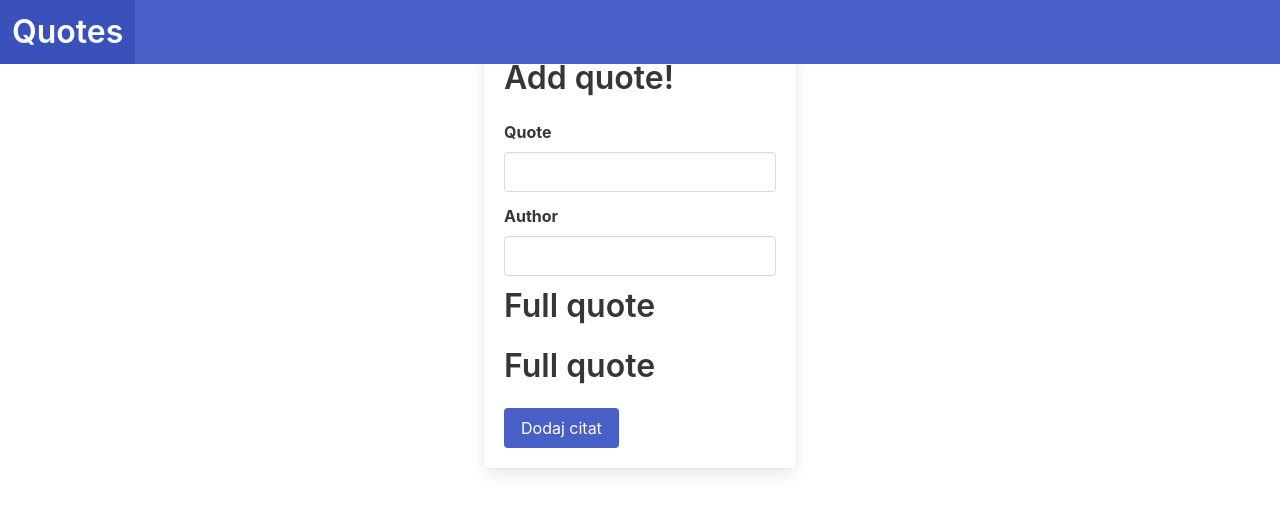
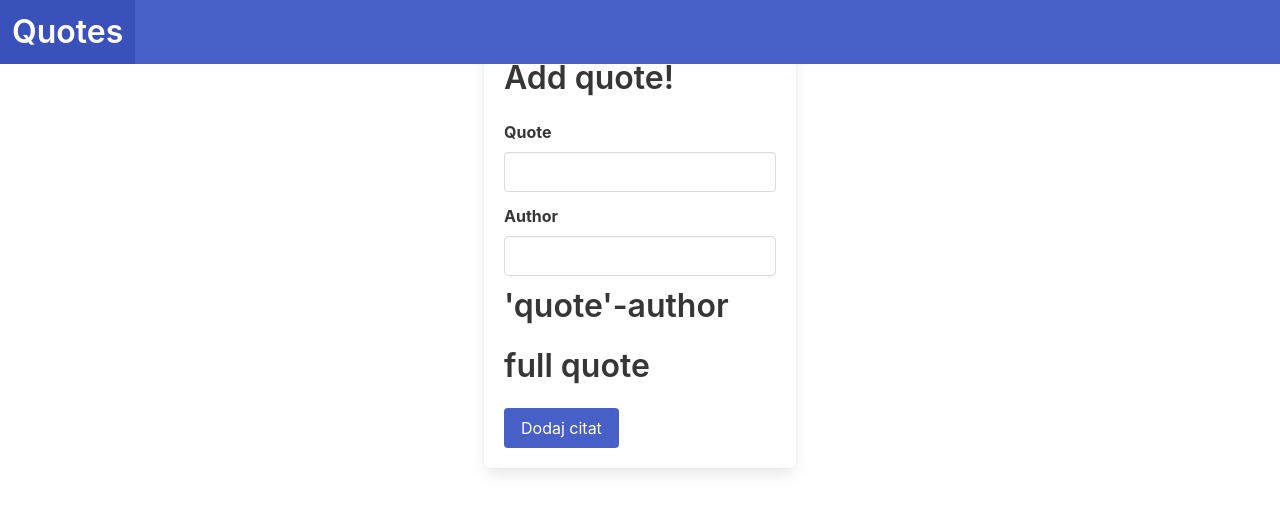
Before and after one commit to ivekccc/MobilnoRacunarstvo, an Angular app: page / in a window 1280 px wide. Shown: the top 512 px of the page. Built offline with nearby package versions, Linux system fonts and the light colour scheme.

Commit message:
Novi primer data binding-a

```diff
--- a/src/app/quote-form/quote-form.component.html
+++ b/src/app/quote-form/quote-form.component.html
@@ -14,9 +14,9 @@
                     <input type="text" class="input">
                 </div>
             </div>
-            <p class="title">Full quote</p>
-            <p class="title">Full quote</p>
-            <button class="button is-link">Dodaj citat</button>
+            <p class="title">'{{text}}'-{{author}}</p>
+            <p class="title" [innerText]="fullQuote"></p>
+            <button class="button is-link" (click)="onAddQuote()">Dodaj citat</button>
         </div>
     </div>
 </div>
--- a/src/app/quote-form/quote-form.component.ts
+++ b/src/app/quote-form/quote-form.component.ts
@@ -6,5 +6,11 @@ import { Component } from '@angular/core';
   styleUrl: './quote-form.component.css'
 })
 export class QuoteFormComponent {
-
+  text='quote';
+  author='author';
+  fullQuote='full quote';
+  onAddQuote():void{
+    console.log('Quote added');
+    this.fullQuote=`'${this.text}' - '${this.author}'`
+  }
 }
```
